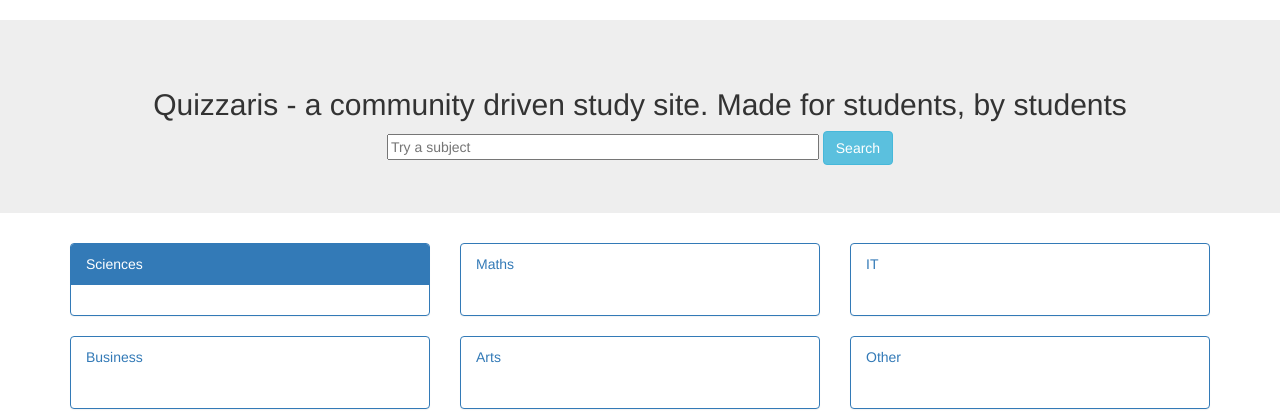
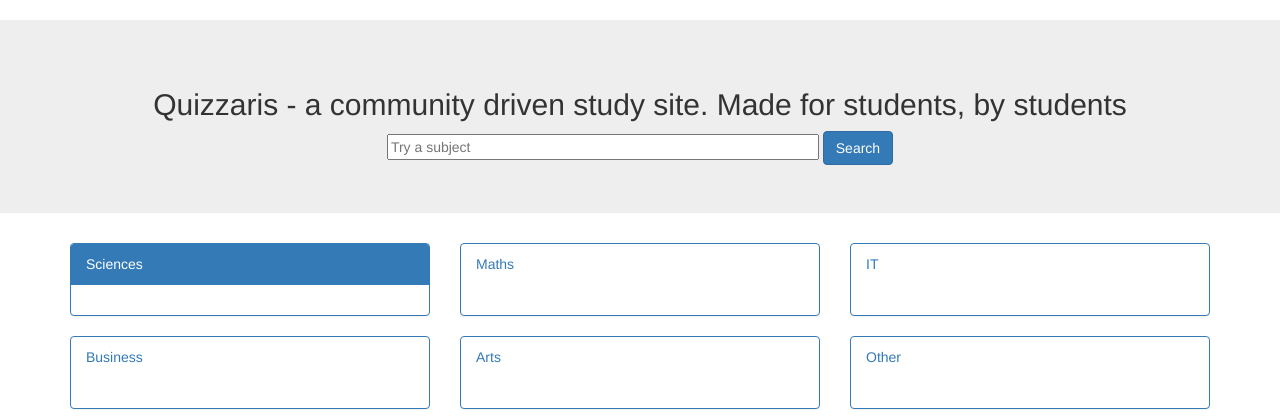
Before and after one commit to ema591/Unbreakable-Diamonds, a Flask app: template quizaris/templates/wireframe/index.html in a window 1280 px wide. Shown: the part 52-472 px from the top of the page. Run offline with Flask 2, Linux system fonts and the light colour scheme; the template is opened without the code that fills it, so the values that code supplies are empty; some libraries are stand-ins or nearby versions.

Commit message:
Update index.html

```diff
--- a/quizaris/templates/wireframe/index.html
+++ b/quizaris/templates/wireframe/index.html
@@ -33,7 +33,7 @@
         <div class="container text-center">
             <h2>Quizzaris - a community driven study site. Made for students, by students</h2>
             <input type="text" size="50" placeholder="Try a subject">
-            <button type="button" class="btn btn-info">Search</button>
+            <button type="button" class="btn btn-primary mb-2">Search</button>
         </div>
     </div>
 
```
